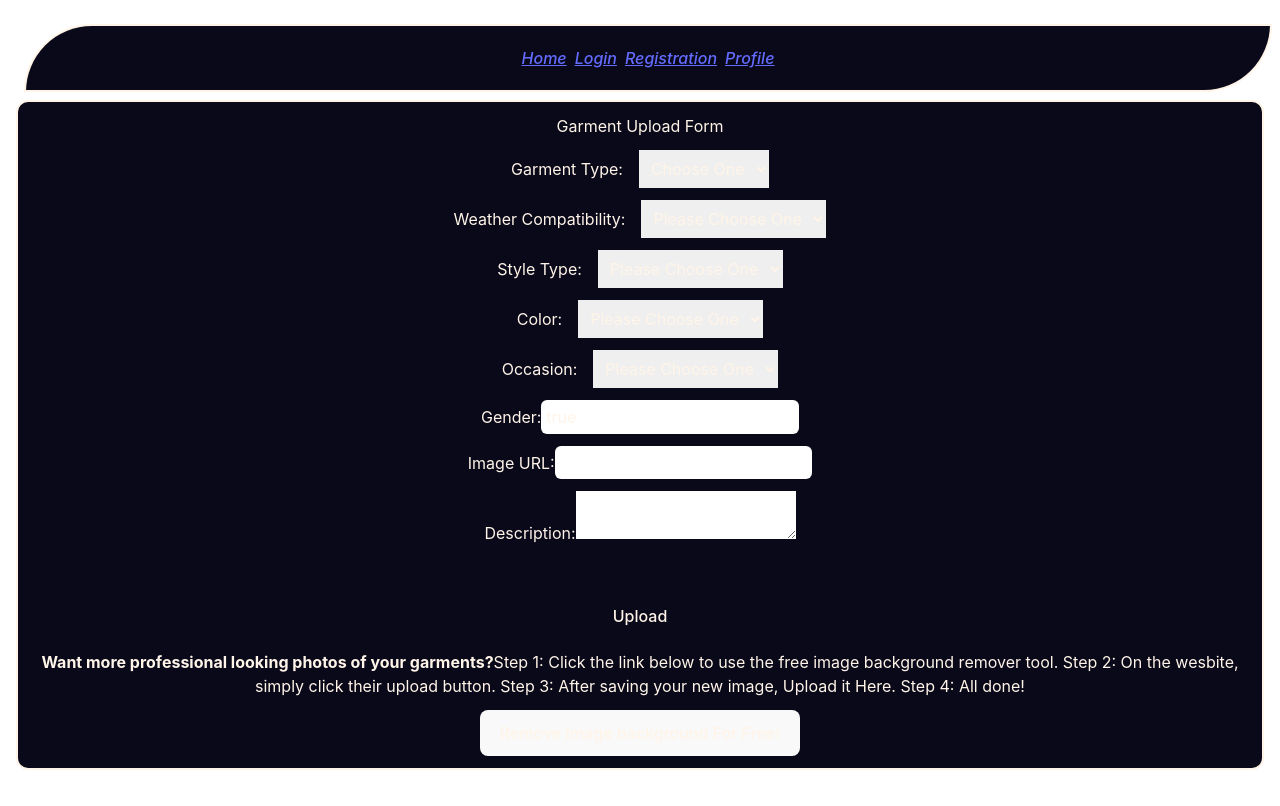
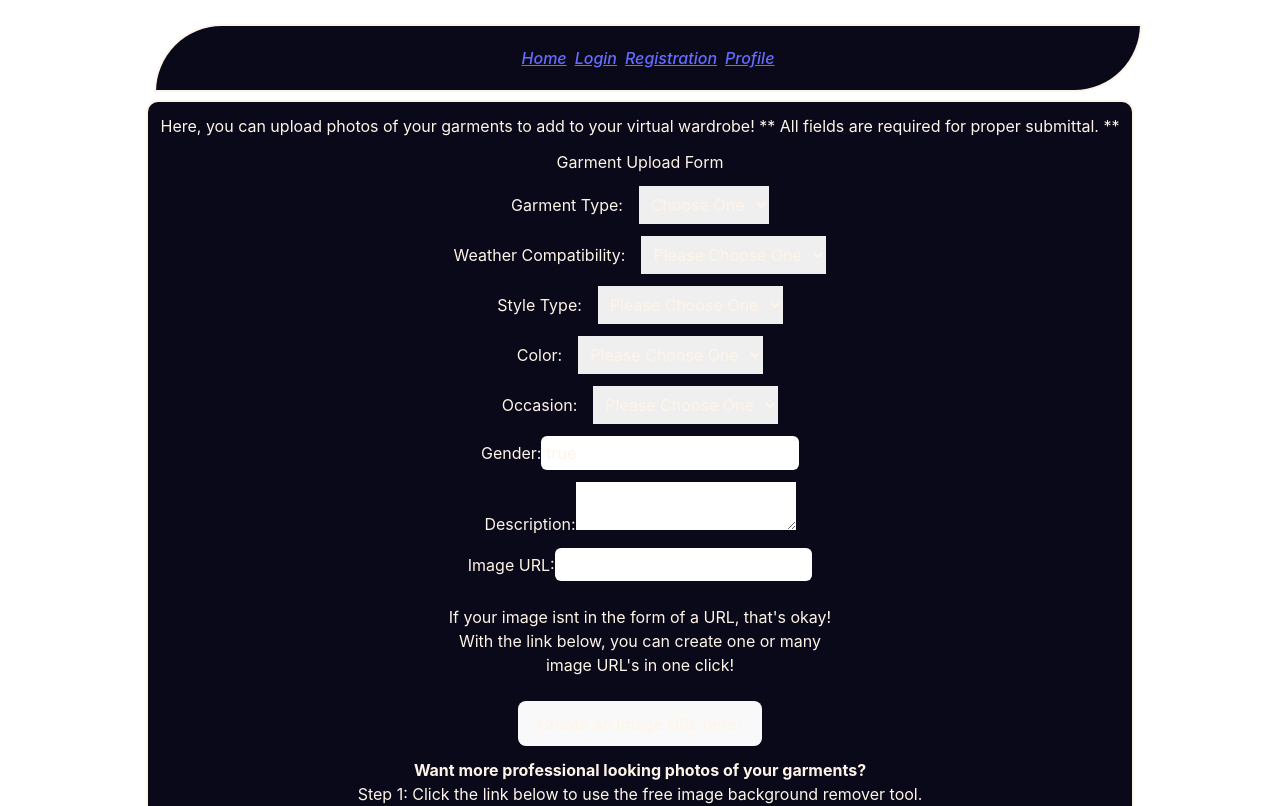
Before and after one commit to FSA-Fit-Check/Fit-Check, a React (Vite) app: page /garmentUpload in a window 1280 px wide. Shown: the top 806 px of the page. Built offline with nearby package versions, Linux system fonts and the light colour scheme; the HTML template or start-up script is replaced by a standard one.

Commit message:
added link to imgur's site for creating img url's.

```diff
--- a/src/components/garmentUpload.jsx
+++ b/src/components/garmentUpload.jsx
@@ -48,6 +48,9 @@ const GarmentUploadForm = () => {
 
   return (
     <div className="panel">
+      <p>Here, you can upload photos of your garments to add to your virtual wardrobe!
+       ** All fields are required for proper submittal. **
+      </p>
       <h2>Garment Upload Form</h2>
       <form className="flex flex-col gap-3" onSubmit={handleSubmit}>
         <label>
@@ -145,6 +148,14 @@ const GarmentUploadForm = () => {
           />
         </label>
         <label>
+          Description:
+          <textarea
+            name="description"
+            value={formInput.description}
+            onChange={(e) => handleInputChange("description", e.target.value)}
+          />
+        </label>
+        <label>
           Image URL:
           <input
             type="text"
@@ -152,26 +163,34 @@ const GarmentUploadForm = () => {
             value={formInput.img_url}
             onChange={(e) => handleInputChange("img_url", e.target.value)}
           />
+          <br />
+          <br />
+          <p>If your image isnt in the form of a URL, that's okay!
+            <br />
+            With the link below, you can create one or many
+            <br />
+            image URL's in one click!
+          </p>
+            <br />
+             <button
+                onClick={() => {
+                  window.open("https://imgur.com/upload", "_blank");
+                }}
+                  >
+                Create an Image URL here!
+              </button>
         </label>
-        <label>
-          Description:
-          <textarea
-            name="description"
-            value={formInput.description}
-            onChange={(e) => handleInputChange("description", e.target.value)}
-          />
-        </label>
+        <p>
+         <strong>Want more professional looking photos of your garments?</strong>
+         <br />
+        Step 1: Click the link below to use the free image background remover tool.
         <br />
-        <button type="submit">Upload</button>
-      </form>
-      {responseMessage && <p>{responseMessage}</p>}
-
-       <p>
-         <strong>Want more professional looking photos of your garments?</strong>
-        Step 1: Click the link below to use the free image background remover tool.
         Step 2: On the wesbite, simply click their upload button.
+        <br />
         Step 3: After saving your new image, Upload it Here.
+        <br />
         Step 4: All done!
+        <br />
 
          </p>
        {/* button link to background remover */}
@@ -182,6 +201,11 @@ const GarmentUploadForm = () => {
       >
        Remove Image background For Free!
       </button>
+      <br />
+        <button type="submit">Upload</button>
+      </form>
+      {responseMessage && <p>{responseMessage}</p>}
+
     </div>
   );
 };
```
